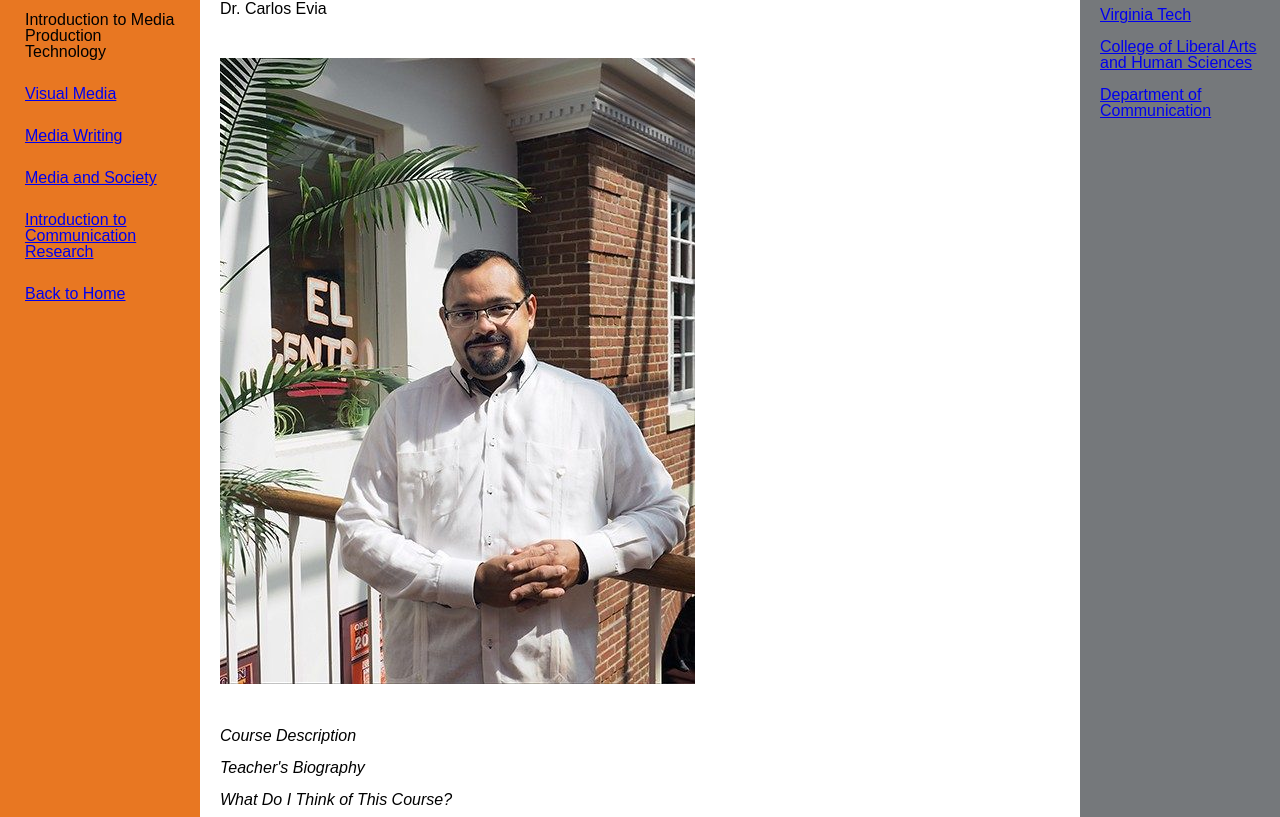
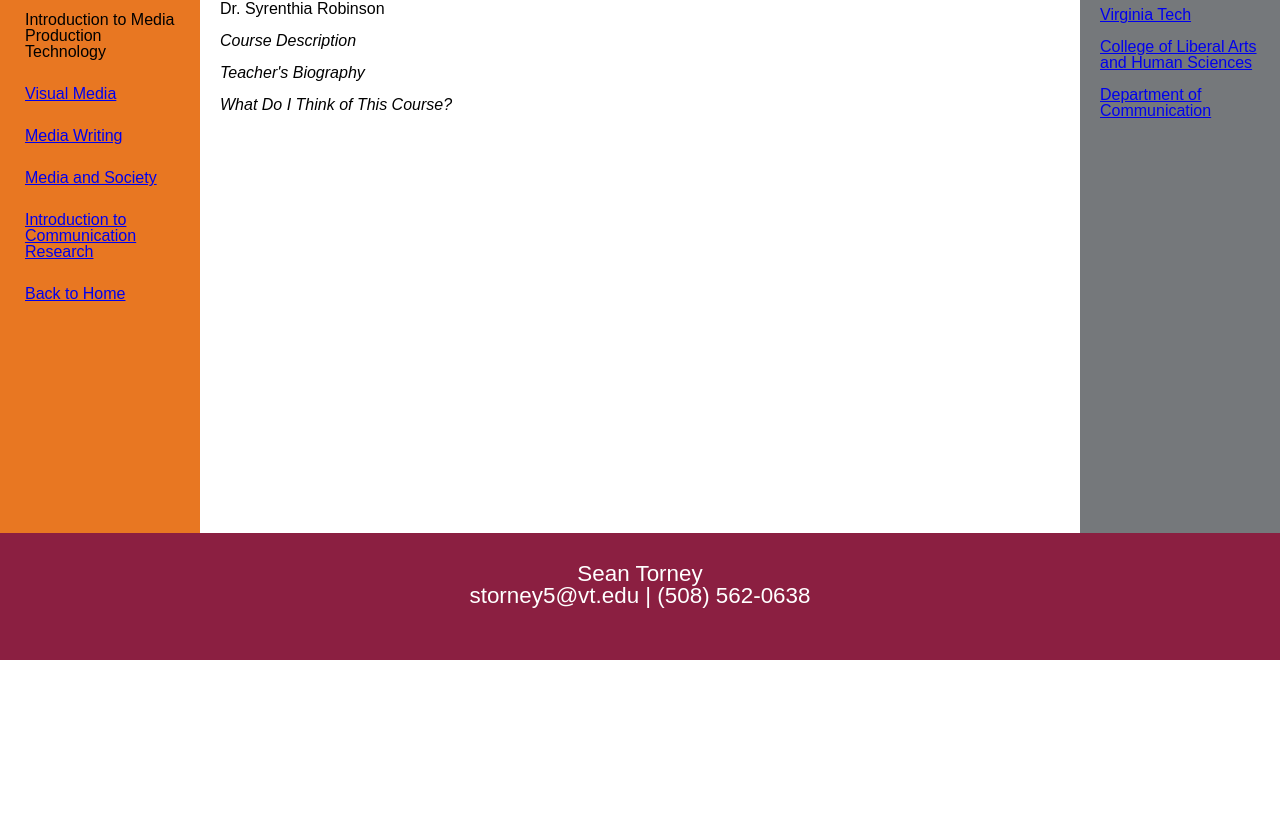
Before and after one commit to storney5/meet-my-teachers, a plain HTML site: page 1114.html in a window 1280 px wide. Shown: the part 140-957 px from the top of the page. After the commit the page ends 800 px from the top, so only its background shows below. Drawn offline with Linux system fonts and the light colour scheme.

```diff
--- a/1114.html
+++ b/1114.html
@@ -28,8 +28,7 @@
  </nav>
  <main>
    <h2>Course Teacher</h2>
-   <p> Dr. Carlos Evia<p>
-   <img src="Dr.Evia.jpg" class="responsive"/>
+   <p> Dr. Syrenthia Robinson<p>
    <h3>Course Description</h3>
    <h3>Teacher's Biography</h3>
    <h3>What Do I Think of This Course?</h3>
```
Also changed, not shown: 2024.html (+2 -0 lines).
